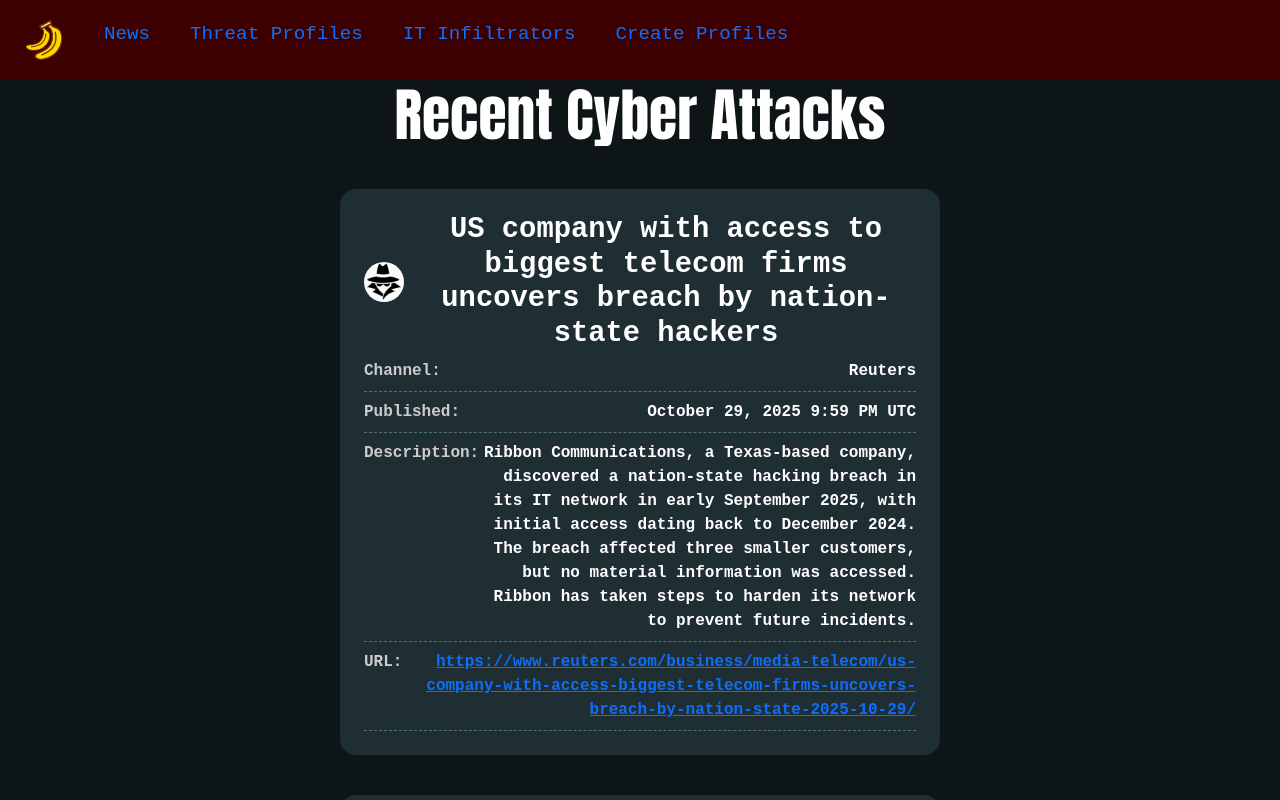
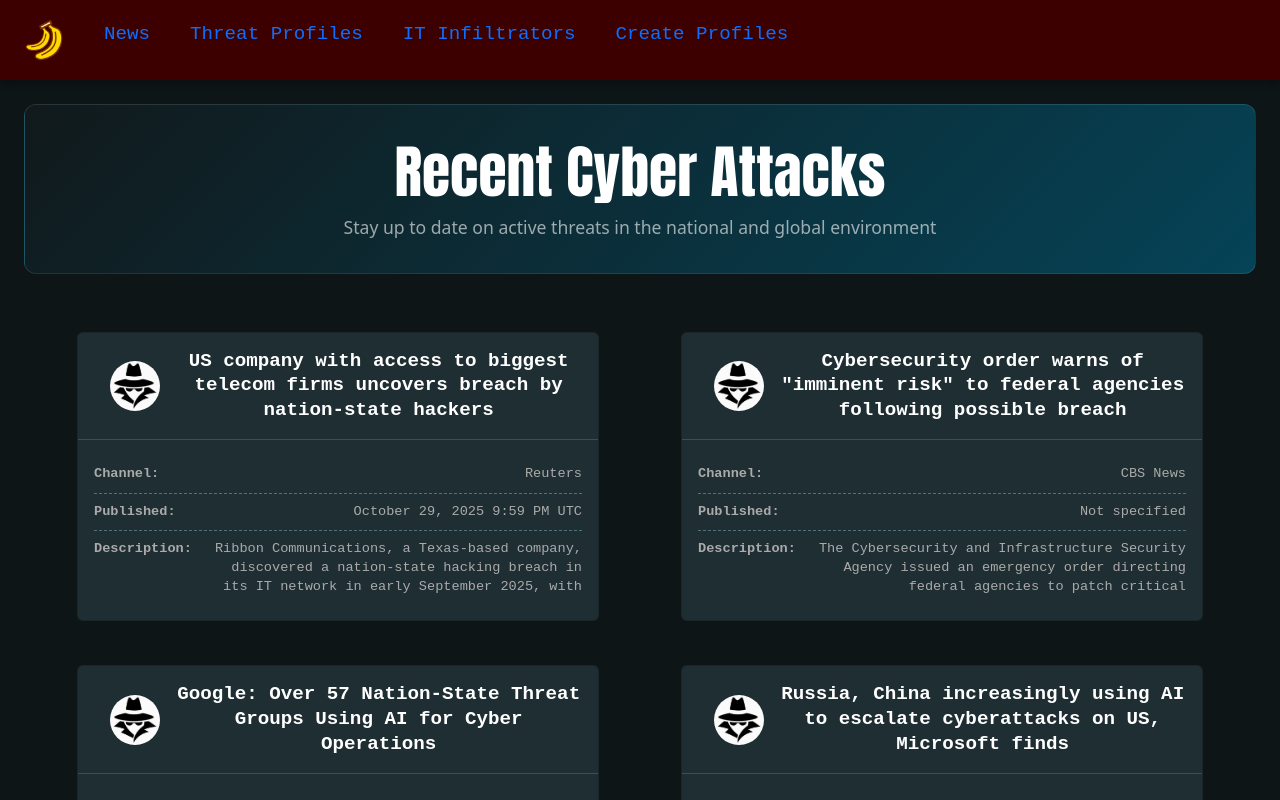
Before and after one commit to skansher/threat-vector, a React (Create React App) app: page /news in a window 1280 px wide. Shown: the top 800 px of the page. Built offline with nearby package versions, Linux system fonts and the light colour scheme.

Commit message:
Updated News Page styling w/ BootStrap + cleaner icons

```diff
--- a/package.json
+++ b/package.json
@@ -5,6 +5,7 @@
   "private": true,
   "type": "module",
   "dependencies": {
+    "@fortawesome/fontawesome-free": "^7.1.0",
     "@testing-library/dom": "^10.4.1",
     "@testing-library/jest-dom": "^6.9.1",
     "@testing-library/react": "^16.3.0",
--- a/public/index.html
+++ b/public/index.html
@@ -2,7 +2,7 @@
 <html lang="en">
   <head>
     <meta charset="utf-8" />
-    <link rel="icon" href="%PUBLIC_URL%/favicon.ico" />
+    <link rel="icon" href="src/logo.png" />
     <meta name="viewport" content="width=device-width, initial-scale=1" />
     <meta name="theme-color" content="#000000" />
     <meta
--- a/src/CSS/home.css
+++ b/src/CSS/home.css
@@ -83,6 +83,27 @@
 .row {
   margin-left: 1.5rem;
   margin-right: 1.5rem;
+}
+
+.fa-icon {
+  font-size: 48px;
+  width: 48px;
+  height: 48px;
+  color: #D8CCCC;
+}
+
+.fa-icon-md {
+  font-size: 38px;
+  width: 38px;
+  height: 38px;
+  color: #D8CCCC;
+}
+
+.fa-icon-sm {
+  font-size: 24px;
+  width: 24px;
+  height: 24px;
+  color: #CC0000;
 }
 
 .content-card {
--- a/src/CSS/news.css
+++ b/src/CSS/news.css
@@ -1,41 +1,17 @@
-.news-container {
-  display: grid;
-  grid-template-columns: repeat(3, 1fr);
-  gap: 40px;
-  margin-top: 20px;
+/* Remove the old grid styles, keep only what's needed */
+.news-container .news-card,
+.col-12 .news-card {
+    width: 90%;
+    height: auto;
+    max-width: 800px;
+    margin: 10px;
 }
 
-.news-container .news-card {
-  width: 90%;
-  max-width: 300px;
-  justify-self: center;
-  margin: 0 !important;
+.news-banner {
+  background: linear-gradient(135deg, #11191b 0%, #054357 100%);
+  border: 1px solid rgba(255, 255, 255, 0.1);
+  border-radius: 12px;
+  padding: 2rem;
+  margin: 1.5rem;
+  text-align: center;
 }
-
-/* Responsive Breakpoints */
-@media (max-width: 1200px) {
-  .news-container {
-    grid-template-columns: repeat(2, 1fr);
-  }
-}
-
-@media (max-width: 1200px) {
-  .news-container {
-    grid-template-columns: repeat(1, 1fr);
-  }
-}
-
-@media (max-width: 768px) {
-  .filter-section {
-    flex-direction: column;
-    align-items: stretch;
-  }
-
-  .filter {
-    width: 100%;
-  }
-
-  .news-container {
-    grid-template-columns: 1fr;
-  }
-}
--- a/src/CSS/newscard.css
+++ b/src/CSS/newscard.css
@@ -1,70 +1,116 @@
 .news-card {
-  position: relative;
-  background-color: #1F2E33; /* Dark background */
+  background-color: #1F2E33 !important;
   color: #fff;
+  border: 1px solid rgba(255, 255, 255, 0.1);
   border-radius: 16px;
-  width: 600px;
-  padding: 24px;
-  margin: 40px auto;
+  width: 100%;
+  max-width: 450px;
+  font-family: monospace;
   display: flex;
   flex-direction: column;
-  font-family: monospace;
-  text-align: right; /* Right-align text */
-  font-weight: bold;
-  transition: transform 0.3s ease, background-color 0.3s ease, color 0.3s ease;
 }
 
-.news-card:hover {
-  background-color: #4E727E;
-  transform: scale(1.05);
-  color: #000;
+/* Clickable card styling */
+.news-card.clickable {
+  cursor: pointer;
+  transition: transform 0.3s ease, background-color 0.3s ease, box-shadow 0.3s ease;
 }
 
-/* Header with image and title */
-.card-header {
+.news-card.clickable:hover {
+  background-color: #4E727E !important;
+  transform: scale(1.05);
+  box-shadow: 0 8px 16px rgba(183, 219, 233, 0.3);
+}
+
+.news-card.inactive {
+  cursor: not-allowed;
+  opacity: 0.7;
+}
+
+/* Card Header */
+.news-card .card-header {
+  background-color: transparent;
+  border-bottom: 1px solid rgba(255, 255, 255, 0.15);
   display: flex;
-  align-items: center;
-  justify-content: flex-start; /* Image + title on left */
-  gap: 12px;
-  margin-bottom: 16px;
 }
 
 .news-image {
-  width: 40px;       /* Smaller size */
-  height: 40px;
-  border-radius: 50%; /* Circular */
+  width: 50px;
+  height: 50px;
+  border-radius: 50%;
   object-fit: cover;
+  flex-shrink: 0;
 }
 
 .card-title {
-  font-size: 1.5rem;
+  font-size: 1.2rem !important;
   margin: 0;
+  font-weight: bold;
+  line-height: 1.3;
+  color: #fff !important;
+  flex-grow: 1;
 }
 
 /* Details section */
 .news-details {
   display: flex;
   justify-content: space-between;
+  align-items: flex-start;
   padding: 8px 0;
   border-bottom: 1px dashed #4E727E;
+  font-size: 0.85rem;
+  gap: 12px;
+}
+
+.description-text {
+  display: -webkit-box;
+  -webkit-line-clamp: 3;
+  -webkit-box-orient: vertical;
+  overflow: hidden;
+  text-overflow: ellipsis;
+  line-height: 1.4;
+  word-break: break-word; /* Add this */
+  max-width: 100%; /* Add this */
 }
 
 .detail-label {
   font-weight: bold;
-  color: #ccc;
+  color: #aaa;
+  white-space: nowrap;
+  flex-shrink: 0;
+  min-width: 85px;
 }
 
-.news-summary,
-.news-content {
+.news-details span {
   text-align: right;
+  word-wrap: break-word;
+  overflow-wrap: break-word;
+  word-break: break-word;
+  max-width: 100%;
+  color: #aaa;;
 }
 
-/* Hover color variants */
-.news-card.color-0 {
-  background-color: #1F2E33;
+.news-details:last-child {
+  border-bottom: none;
+  flex-grow: 1;
+  overflow: hidden; /* Add this */
 }
 
-.news-card.color-0:hover {
-  background-color: #4E727E;
-  color: #000;
+@media (max-width: 576px) {
+  .news-card {
+    max-width: 100%;
+    min-height: 250px;
+  }
+
+  .card-title {
+    font-size: 1rem;
+  }
+
+  .news-details {
+    font-size: 0.8rem;
+  }
+
+  .detail-label {
+    min-width: 75px;
+  }
 }
--- a/src/Components/News.jsx
+++ b/src/Components/News.jsx
@@ -2,6 +2,7 @@
 import newsData from '../data/news.json';
 import Header from "./Header.jsx";
 import Card from "../Components/NewsCard.jsx";
+import '../CSS/news.css';
 
 const News = () => {
     const [article, setArticles] = useState([]);
@@ -14,19 +15,27 @@
 
         setArticles(newsArray);
     }, []);
+
     return (
-    <div>
+        <div class="page-container">
             <Header />
-      <div className="page-container">
+                <div className="news-banner mb-4">
                   <h1>Recent Cyber Attacks</h1>
+                  <p className="welcome-subtitle">Stay up to date on active threats in the national and global environment</p>
+                </div>
 
-        <div className="news-container">
+                <div className="container-fluid pb-5">
+                    <div className="row g-4 mt-3">
                         {article.length > 0 ? (
                             article.map((art, index) => (
-              <Card key={index} news={art} index={index} />
+                                <div key={index} className="col-12 col-md-6 d-flex justify-content-center">
+                                    <Card news={art} index={index} />
+                                </div>
                             ))
                         ) : (
+                            <div className="col-12">
                                 <p>No articles found</p>
+                            </div>
                         )}
                     </div>
                 </div>
--- a/src/Components/NewsCard.jsx
+++ b/src/Components/NewsCard.jsx
@@ -2,18 +2,31 @@
 import spyImage from "../assets/Spy.webp";
 
 const NewsCard = ({ news, index }) => {
-  const colorClass = `color-${index % 3}`;
+  const hasUrl = news["URL"] && news["URL"] !== "N/A";
+
+  const handleCardClick = () => {
+    if (hasUrl) {
+      window.open(news["URL"], "_blank", "noopener,noreferrer");
+    }
+  };
 
   return (
-    <div className={`news-card ${colorClass}`}>
-
-      {/* Header with image and title */}
-      <div className="card-header">
+    <div
+      className={`card news-card ${hasUrl ? 'clickable' : 'inactive'}`}
+      onClick={handleCardClick}
+      role={hasUrl ? "button" : undefined}
+      tabIndex={hasUrl ? 0 : undefined}
+    >
+      <div className="card-header p-3">
+        <div className="col-sm-2 d-flex justify-content-center align-items-center">
           <img src={spyImage} alt="Spy" className="news-image" />
-        <h2 className="card-title">{news["Article Name"] || "N/A"}</h2>
+        </div>
+        <div className="col-sm-10 d-flex justify-content-start align-items-center">
+          <h2 className="card-title m-0">{news["Article Name"] || "N/A"}</h2>
+        </div>
       </div>
 
-      {/* News Details */}
+      <div className="card-body p-3">
         <div className="news-details">
           <label className="detail-label">Channel:</label>
           <span>{news["News Channel"] || "N/A"}</span>
@@ -26,14 +39,8 @@
 
         <div className="news-details">
           <label className="detail-label">Description:</label>
-        <span>{news["Summary"] || "N/A"}</span>
+          <span className="description-text">{news["Summary"] || "N/A"}</span>
         </div>
-
-      <div className="news-details">
-        <label className="detail-label">URL:</label>
-        <a href={news["URL"]} target="_blank" rel="noopener noreferrer">
-          {news["URL"] || "N/A"}
-        </a>
       </div>
     </div>
   );
--- a/src/index.js
+++ b/src/index.js
@@ -4,6 +4,7 @@
 import App from './App.js';
 import reportWebVitals from './reportWebVitals.js';
 import 'bootstrap/dist/css/bootstrap.min.css';
+import '@fortawesome/fontawesome-free/css/all.min.css';
 
 const root = ReactDOM.createRoot(document.getElementById('root'));
 root.render(
```
Also changed, not shown: src/Components/Home.jsx (+25 -68 lines), 2 other files (tests, documents, lock files or other folders). Lines whose indentation alone changed are shown as unchanged.
